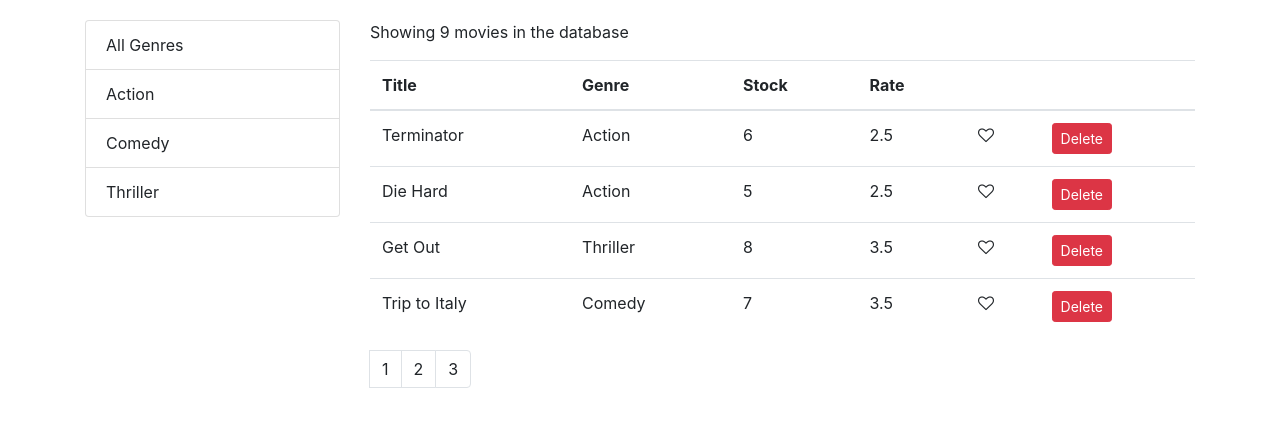
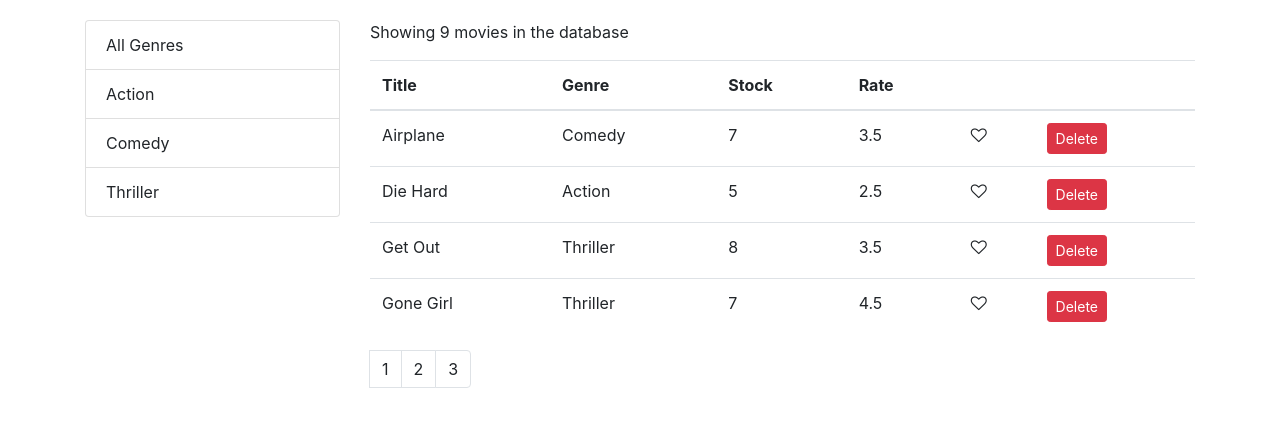
Before and after one commit to OloruntobiAwoderu/Vidly-frontend, a React (Create React App) app in the folder vidly/: page / in a window 1280 px wide. Shown: the top 426 px of the page. Built offline with nearby package versions, Linux system fonts and the light colour scheme.

Commit message:
Implemented ascending sort function

```diff
--- a/vidly/src/components/movies.jsx
+++ b/vidly/src/components/movies.jsx
@@ -6,12 +6,14 @@ import Pagination from "./common/pagination";
 import { paginate } from "./utils/paginate";
 import ListGroup from "./common/listGroup";
 import MoviesTable from "./moviesTable";
+import _ from 'lodash'
 class Movies extends Component {
   state = {
     movies: [],
     pageSize: 4,
     currentPage: 1,
-    genres: []
+    genres: [],
+    sortColumn: {path: 'title', order: 'asc'}
   };
 
   componentDidMount() {
@@ -40,7 +42,7 @@ class Movies extends Component {
     this.setState({ selectedGenre: genre, currentPage: 1 });
   };
   handleSort = path => {
-    console.log(path)
+    this.setState({ sortColumn: { path, order: 'asc'} })
   }
   render() {
     if (this.state.movies.length === 0)
@@ -52,8 +54,10 @@ class Movies extends Component {
             m => m.genre._id === this.state.selectedGenre._id
           )
         : this.state.movies;
+
+    const sorted =    _.orderBy(filtered, [this.state.sortColumn.path], [this.state.sortColumn.order])
     const movies = paginate(
-      filtered,
+      sorted ,
       this.state.currentPage,
       this.state.pageSize
     );
```
